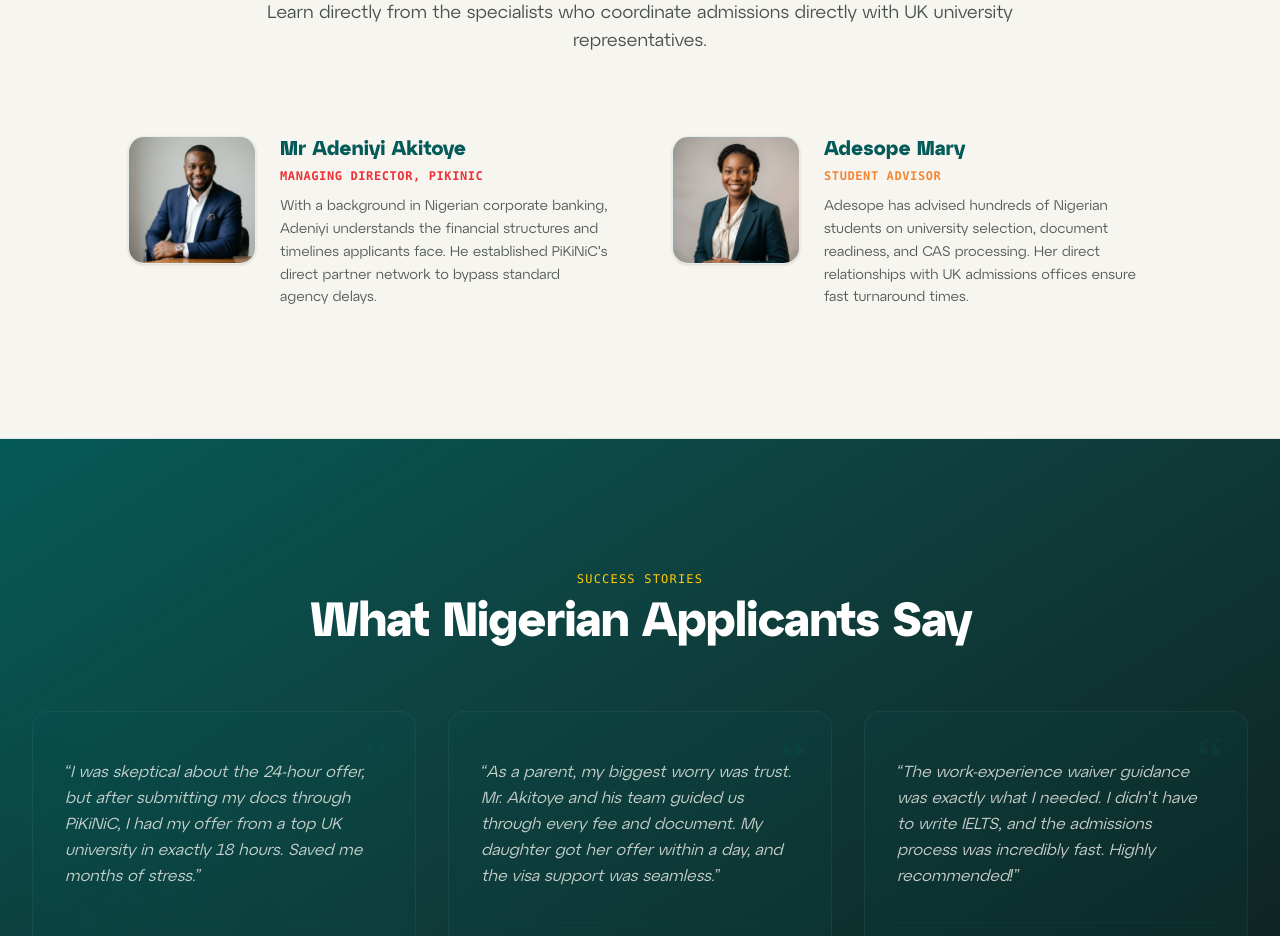
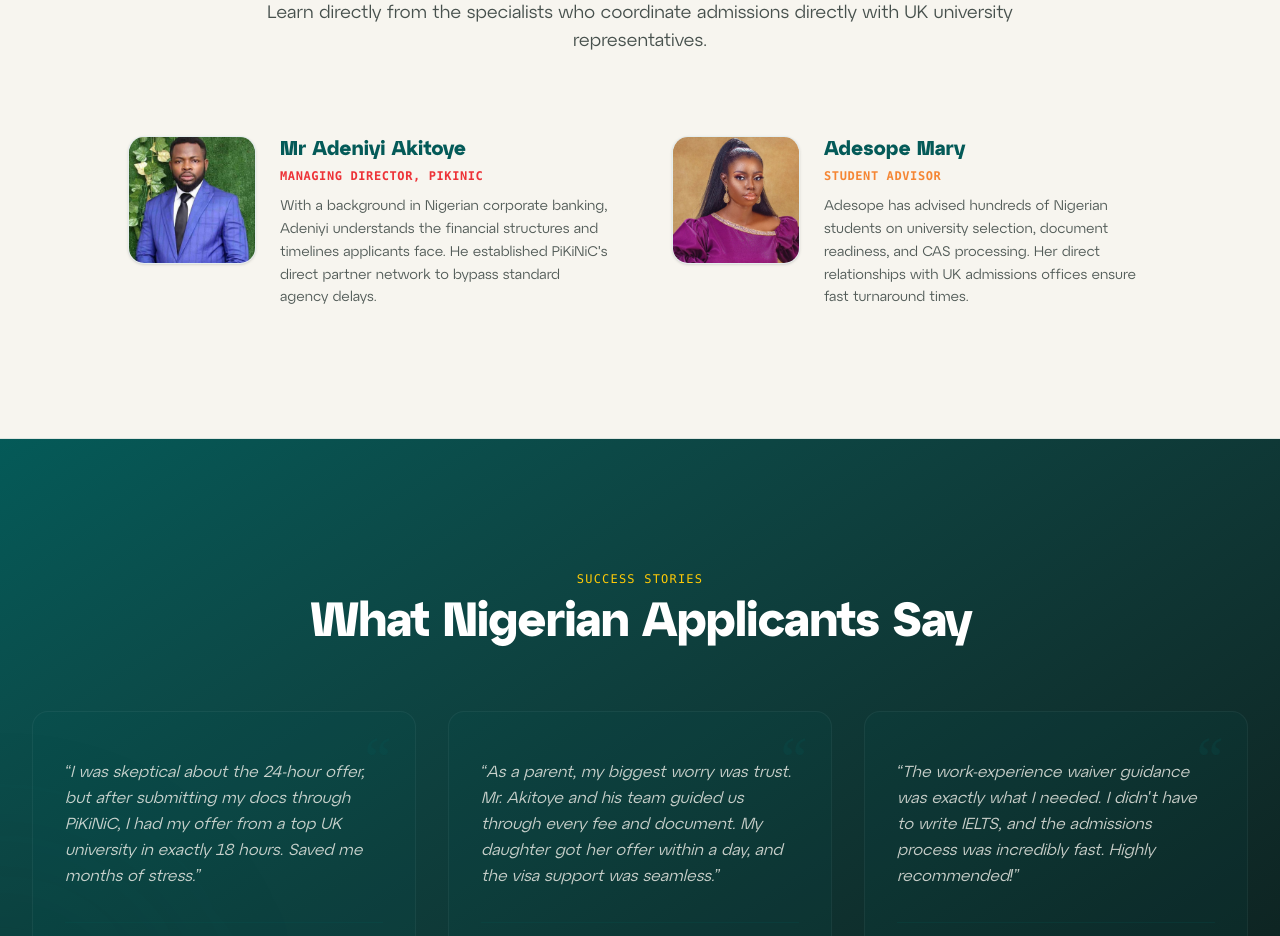
Before and after one commit to Pikinic/pikinic-webinar, a Next.js app: page / in a window 1280 px wide. Shown: the part 5440-6376 px from the top of the page. Built offline with nearby package versions, Linux system fonts and the light colour scheme.

Commit message:
design: update host portrait filenames to MD-Akitoye1.jpg and Adesope-Mary1.jpg

```diff
--- a/app/page.tsx
+++ b/app/page.tsx
@@ -441,7 +441,7 @@ export default function Homepage() {
               <div className="flex flex-col sm:flex-row items-center sm:items-start gap-6">
                 <div className="relative w-28 h-28 sm:w-32 sm:h-32 flex-shrink-0 rounded-2xl overflow-hidden border border-teal-900/10 bg-white shadow-sm">
                   <Image
-                    src="/images/adeniyi_portrait.jpg"
+                    src="/images/MD-Akitoye1.jpg"
                     alt="Mr. Adeniyi Akitoye Portrait"
                     fill
                     className="object-cover"
@@ -460,7 +460,7 @@ export default function Homepage() {
               <div className="flex flex-col sm:flex-row items-center sm:items-start gap-6">
                 <div className="relative w-28 h-28 sm:w-32 sm:h-32 flex-shrink-0 rounded-2xl overflow-hidden border border-teal-900/10 bg-white shadow-sm">
                   <Image
-                    src="/images/adesope_portrait.jpg"
+                    src="/images/Adesope-Mary1.jpg"
                     alt="Adesope Mary Portrait"
                     fill
                     className="object-cover"
```
